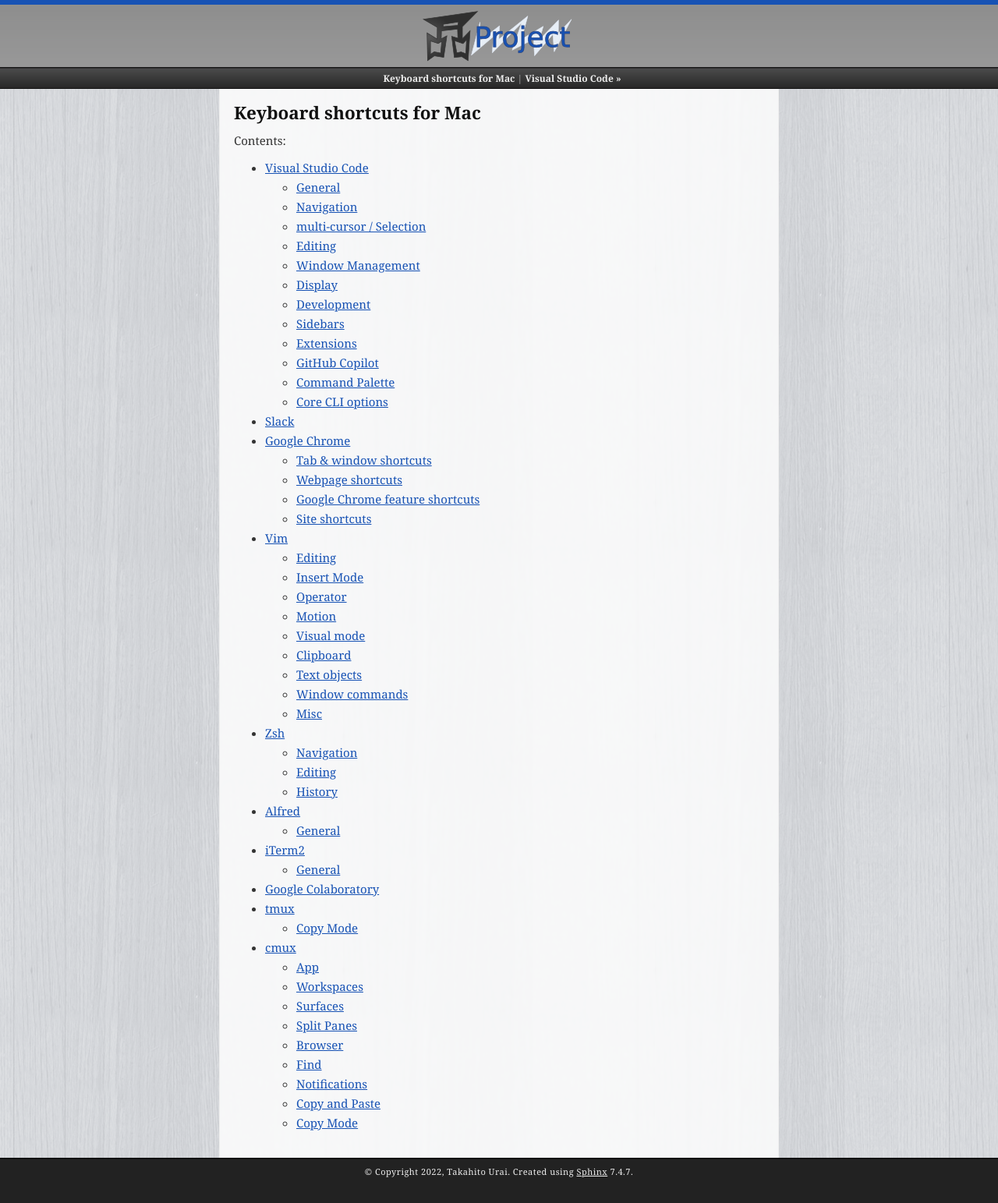
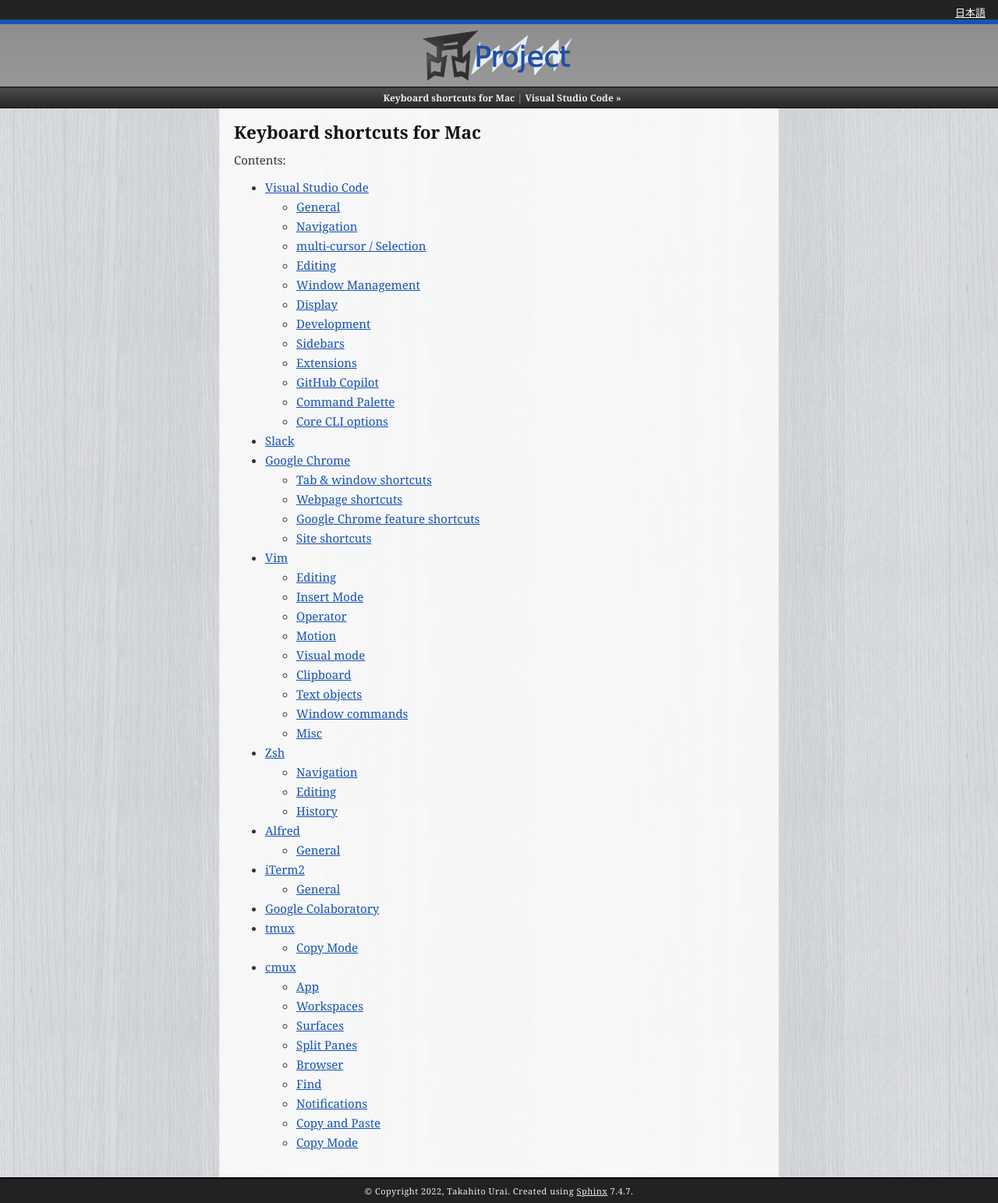
Before and after one commit to uraitakahito/shortcuts, a Sphinx documentation site: the page built from source/index.rst, in a window 1280 px wide. Shown: the whole page at 78% size. Built offline with Sphinx 7.4.7, drawn with Linux system fonts in a browser that asks for light colours; before the commit the page ends 1518 px from its top, so only the background shows below that.

Commit message:
Link each page to the same page in the other language
Fill the empty header block of the basic theme with a link to the
Japanese page (ja/<page>.html) or back to the English one
(../<page>.html). The link is white so that it reads on the scrolls
theme's dark top bar.

Co-Authored-By: Claude Opus 5.5 <noreply@anthropic.com>
Claude-Session: https://claude.ai/code/session_01TRqfaQNRFy424F4BRym9Yr

```diff
--- /dev/null
+++ b/source/_static/lang-switch.css
@@ -0,0 +1,3 @@
+/* The switcher sits on the theme's dark top bar. */
+div.lang-switch { text-align: right; padding: 6px 16px 0; font-size: 13px; }
+div.lang-switch a { color: #ffffff; }
--- /dev/null
+++ b/source/_templates/layout.html
@@ -0,0 +1,12 @@
+{%- extends "!layout.html" %}
+{#- Link each page to the same page in the other language. Pages sit at the top level,
+    so the Japanese build lives one directory down, in ja/. -#}
+{%- block header %}
+<div class="lang-switch">
+  {%- if language == 'ja' %}
+  <a href="../{{ pagename }}{{ file_suffix }}" hreflang="en" lang="en">English</a>
+  {%- else %}
+  <a href="ja/{{ pagename }}{{ file_suffix }}" hreflang="ja" lang="ja">日本語</a>
+  {%- endif %}
+</div>
+{%- endblock %}
--- a/source/conf.py
+++ b/source/conf.py
@@ -25,6 +25,7 @@ language = 'en'
 
 html_theme = 'scrolls'
 html_static_path = ['_static']
+html_css_files = ['lang-switch.css']
 
 # -- Options for internationalization ----------------------------------------
 # Japanese pages are built with -D language=ja (make html-ja). Catalogs live in
```
